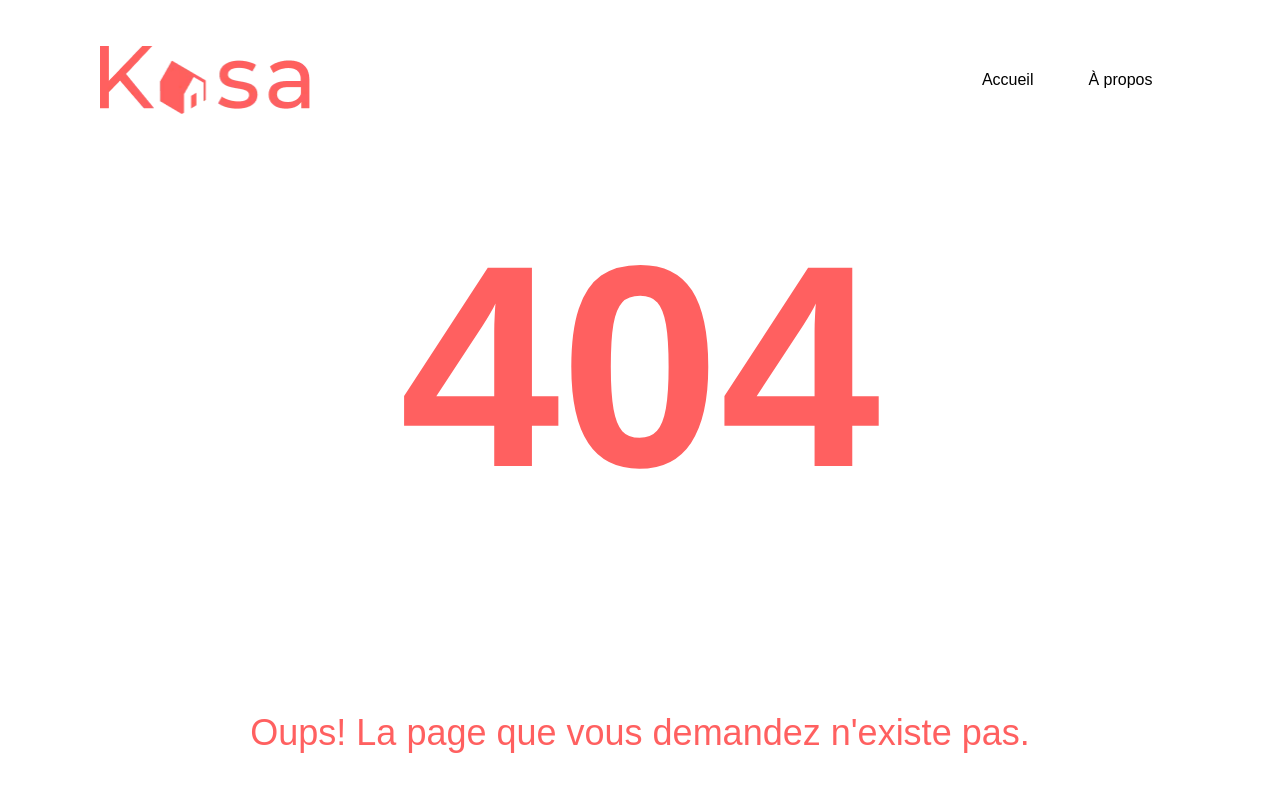
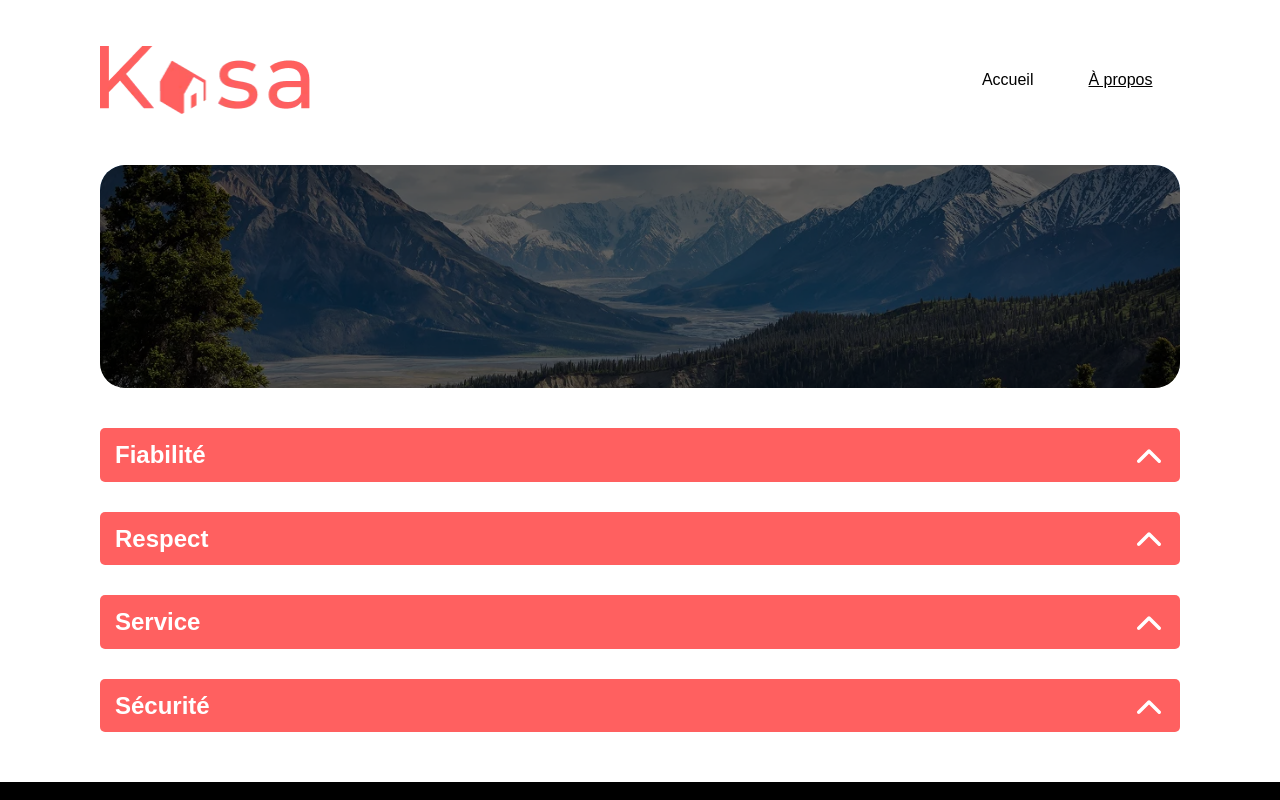
Before and after one commit to CorentinNOC/kasa, a React (Vite) app: page /kasa/about in a window 1280 px wide. Before the commit this address had no page. Shown: the top 800 px of the page. Built offline with nearby package versions, Linux system fonts and the light colour scheme.

Commit message:
fix(url): fetch url

```diff
--- a/src/components/Gallery/index.jsx
+++ b/src/components/Gallery/index.jsx
@@ -4,7 +4,9 @@ import Loader from "../Loader";
 import style from "./Gallery.module.scss";
 
 function Gallery() {
-  const { data, isLoading, error } = useFetch("/logements.json");
+  const { data, isLoading, error } = useFetch(
+    `${import.meta.env.BASE_URL}logements.json`,
+  );
 
   const logementsList = data;
 
--- a/src/pages/About/index.jsx
+++ b/src/pages/About/index.jsx
@@ -6,7 +6,9 @@ import { useFetch } from "../../utils/hooks";
 import style from "./About.module.scss";
 
 function About() {
-  const { data, isLoading, error } = useFetch("/about.json");
+  const { data, isLoading, error } = useFetch(
+    `${import.meta.env.BASE_URL}about.json`,
+  );
 
   const abouts = data;
 
--- a/src/pages/Logement/index.jsx
+++ b/src/pages/Logement/index.jsx
@@ -9,7 +9,9 @@ import style from "./Logement.module.scss";
 function Logement() {
   const { id } = useParams();
 
-  const { data, isLoading, error } = useFetch(`/logements.json`);
+  const { data, isLoading, error } = useFetch(
+    `${import.meta.env.BASE_URL}logements.json`,
+  );
 
   if (isLoading) {
     return <Loader />;
--- a/src/routes.jsx
+++ b/src/routes.jsx
@@ -5,7 +5,8 @@ import Error from "./pages/Error";
 import Home from "./pages/Home";
 import Logement from "./pages/Logement";
 
-const routers = createBrowserRouter([
+const routers = createBrowserRouter(
+  [
     {
       path: "/",
       element: <Layout />,
@@ -33,6 +34,10 @@ const routers = createBrowserRouter([
         },
       ],
     },
-]);
+  ],
+  {
+    basename: "/kasa/",
+  },
+);
 
 export default routers;
```
Lines whose indentation alone changed are shown as unchanged.
